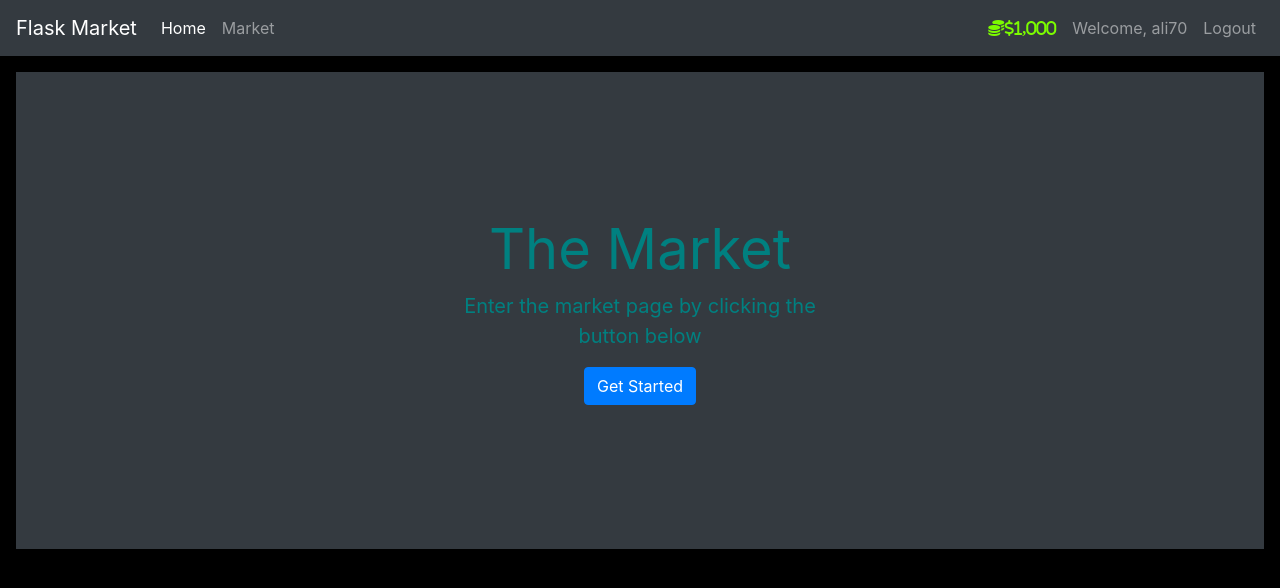
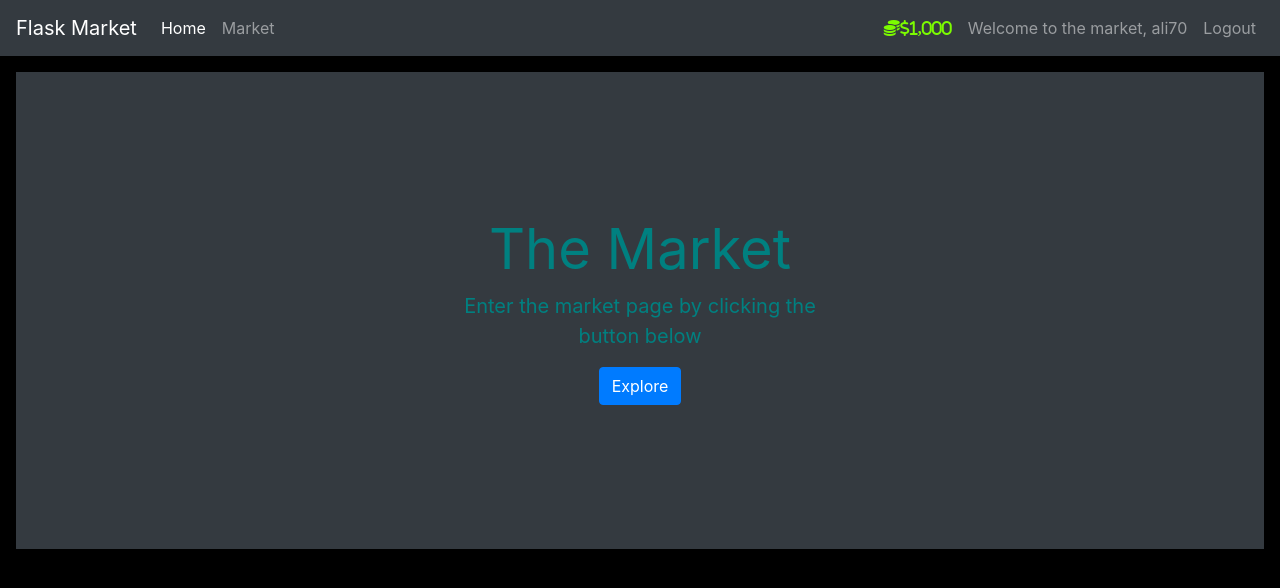
Before and after one commit to alvinwli/BUS-392-Final-Project, a Flask app: page /home in a window 1280 px wide. Shown: the top 588 px of the page. Run offline with Flask 2, Linux system fonts and the light colour scheme; a user stored in the database is signed in; some libraries are stand-ins or nearby versions.

Commit message:
Add files via upload

```diff
--- a/FlaskMarket/market/templates/base.html
+++ b/FlaskMarket/market/templates/base.html
@@ -33,7 +33,7 @@
             </a>
           </li>
           <li class="nav-item">
-            <a class="nav-link">Welcome, {{ current_user.username }}</a>
+            <a class="nav-link">Welcome to the market, {{ current_user.username }}</a>
           </li>
           <li class="nav-item">
               <a class="nav-link" href="{{ url_for('logout_page') }}">Logout</a>
--- a/FlaskMarket/market/templates/home.html
+++ b/FlaskMarket/market/templates/home.html
@@ -1,13 +1,13 @@
 {% extends 'base.html' %}
 {% block title %}
-    Welcome to Market
+    Welcome to The Market
 {% endblock %}
 {% block content %}
     <div class="position-relative overflow-hidden p-3 p-md-5 m-md-3 text-center bg-dark" style="color:teal">
         <div class="col-md-5 p-lg-5 mx-auto my-5">
             <h1 class="display-4 font-weight-normal">The Market</h1>
             <p class="lead font-weight-normal">Enter the market page by clicking the button below</p>
-            <a class="btn btn-primary" href="{{ url_for('market_page') }}">Get Started</a>
+            <a class="btn btn-primary" href="{{ url_for('market_page') }}">Explore</a>
         </div>
         <div class="product-device box-shadow d-none d-md-block"></div>
         <div class="product-device product-device-2 box-shadow d-none d-md-block"></div>
```
Also changed, not shown: FlaskMarket/market/market.db.
